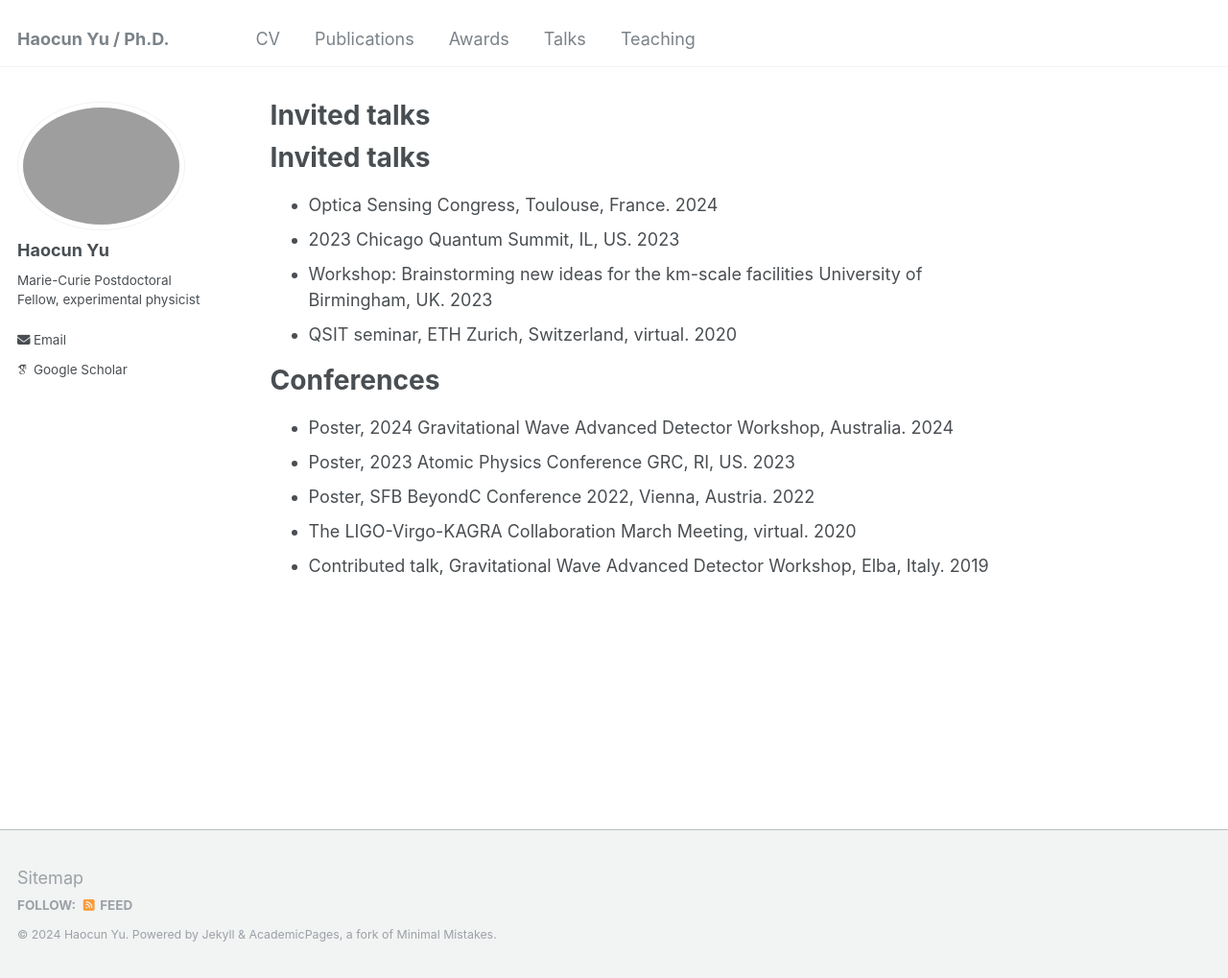
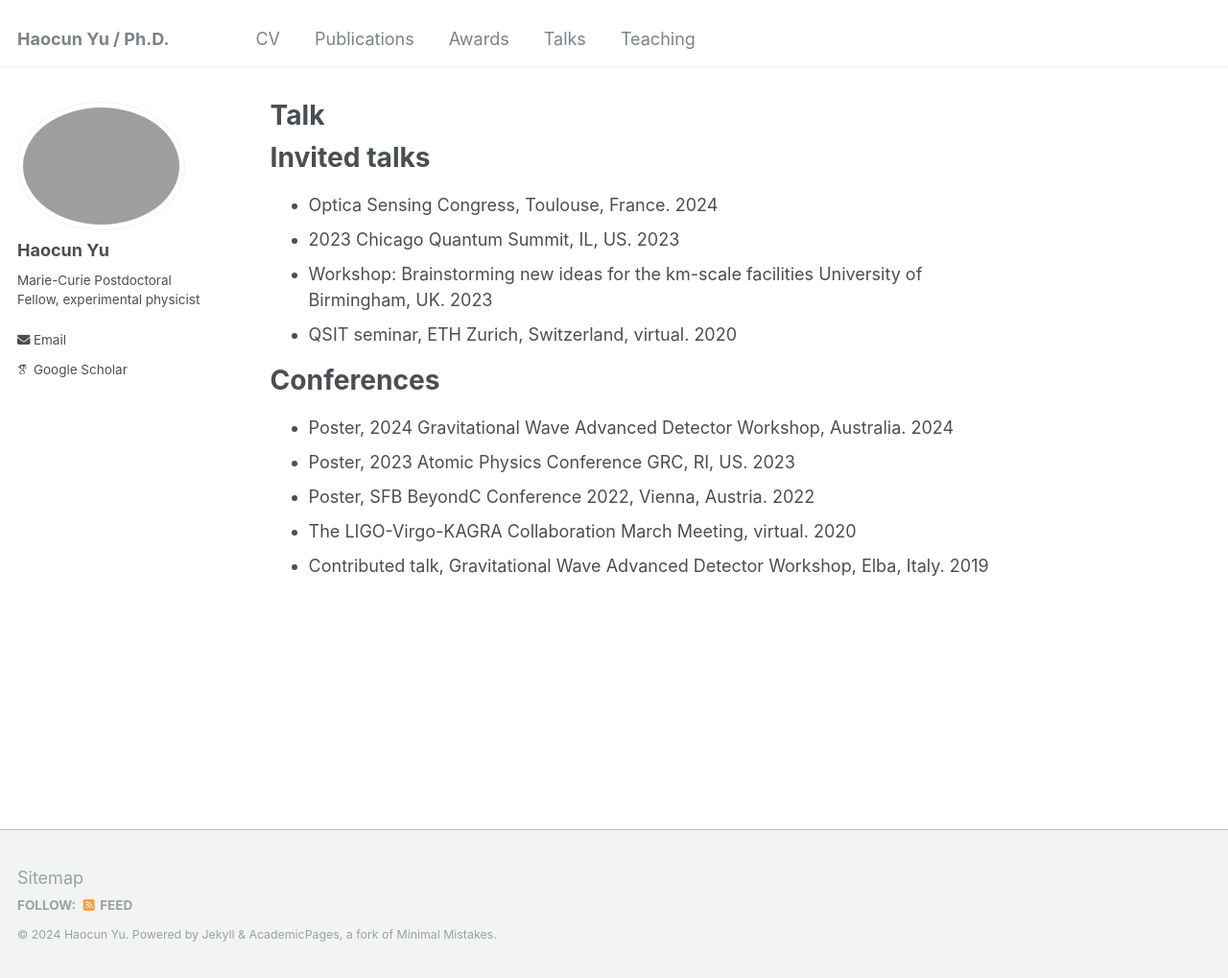
Before and after one commit to Haocun/haocun.github.io, a Jekyll site: the page built from _pages/talk.md, in a window 1280 px wide and 1019 px high. Shown: the whole window at 96% size. Built offline with Jekyll 4.4.1, drawn with Linux system fonts in a browser that asks for light colours; some web fonts are replaced; our own code applies the rules of GitHub Pages for plain Markdown files.

Commit message:
Update talk.md

```diff
--- a/_pages/talk.md
+++ b/_pages/talk.md
@@ -1,3 +1,10 @@
+---
+permalink: /talk/
+title: "Talk"
+author_profile: true
+---
+
+
 # Invited talks
 * Optica Sensing Congress, Toulouse, France. 2024
 * 2023 Chicago Quantum Summit, IL, US.	2023
```
